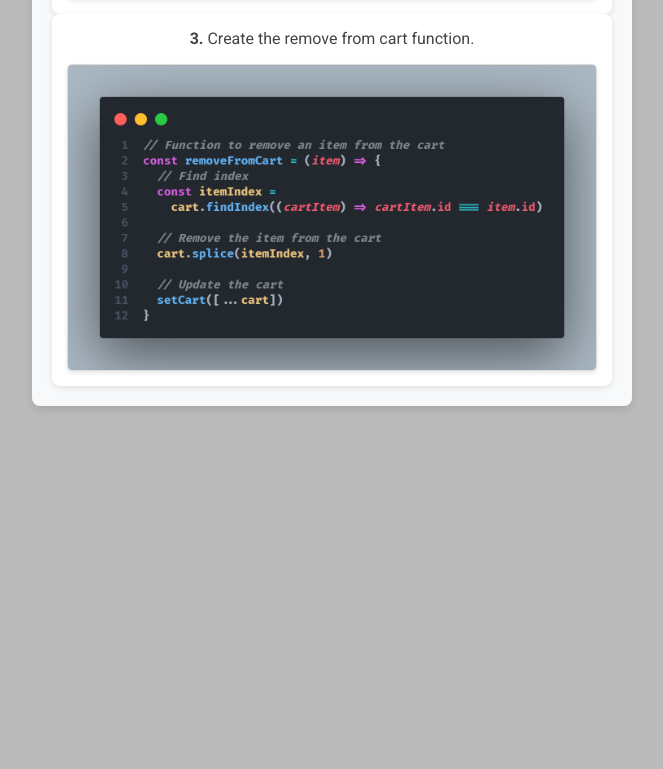
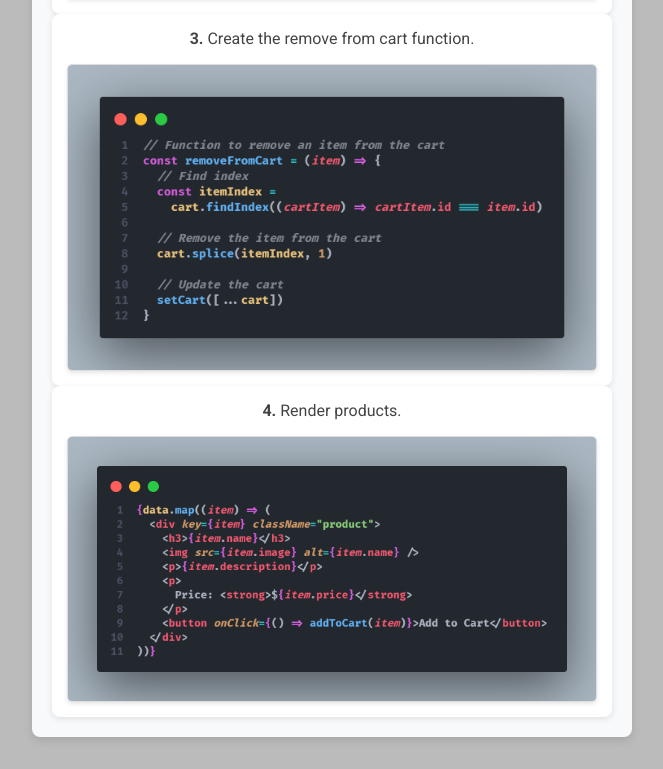
Before and after one commit to Espadv69/useState-Intermediate, a React (Vite) app in the folder BasicShoppingCart/: page / in a window 1280 px wide. Shown: the part 1996-2765 px from the top of the page, without its empty margins (308-971 px from the left). Before the commit the page ends 2434 px from the top, so only its background shows below. Built offline with nearby package versions, Linux system fonts and the light colour scheme; the HTML template or start-up script is replaced by a standard one.

Commit message:
Add fourth step to Explanation component for rendering products

```diff
--- a/BasicShoppingCart/src/components/Explanation/Explanation.jsx
+++ b/BasicShoppingCart/src/components/Explanation/Explanation.jsx
@@ -26,6 +26,13 @@ const Explanation = () => {
           imgUrl="/images/removeFromCart.png"
           imgAlt="Code snippet for removing from cart"
         />
+
+        <LiExplanation
+          stepNumber={4}
+          description="Render products."
+          imgUrl="/images/renderProducts.png"
+          imgAlt="Code snippet for rendering the products"
+        />
       </ul>
     </section>
   )
```
